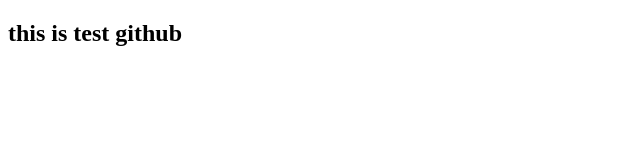
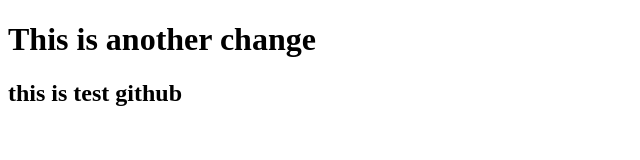
Before and after one commit to arpan-barua/my-first-website, a plain HTML site: page index.html in a window 1280 px wide. Shown: the whole page, without its empty margins (0-640 px from the left). Drawn offline with Linux system fonts and the light colour scheme.

Commit message:
changed done

```diff
--- a/index.html
+++ b/index.html
@@ -6,6 +6,7 @@
     <title>Document</title>
 </head>
 <body>
+    <h1>This is another change</h1>
     <h2>this is test github</h2>
 </body>
 </html>
```
Also changed, not shown: 1 other file.
